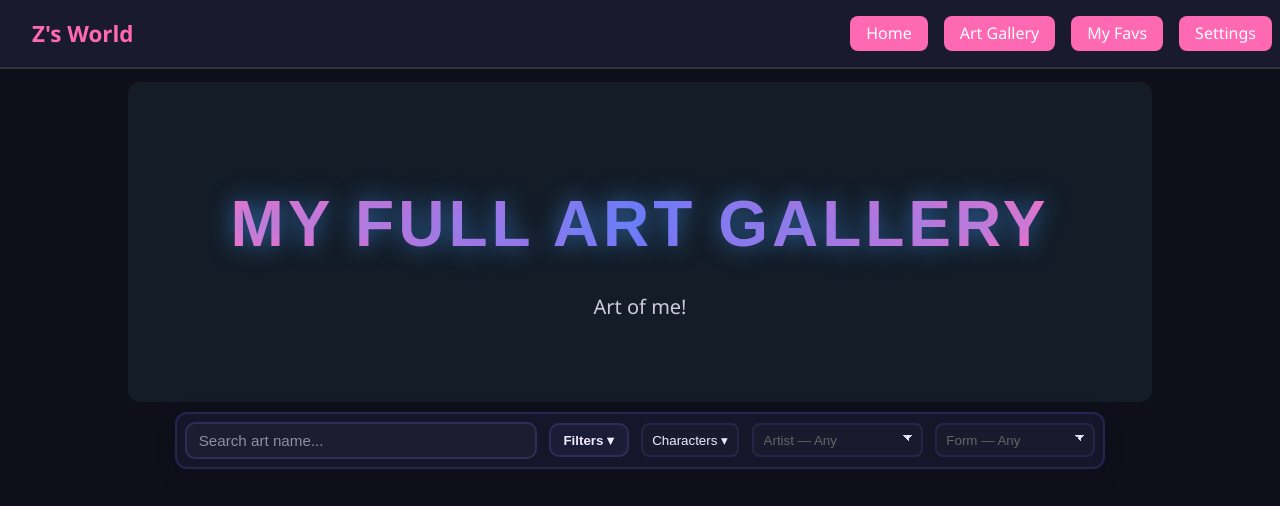
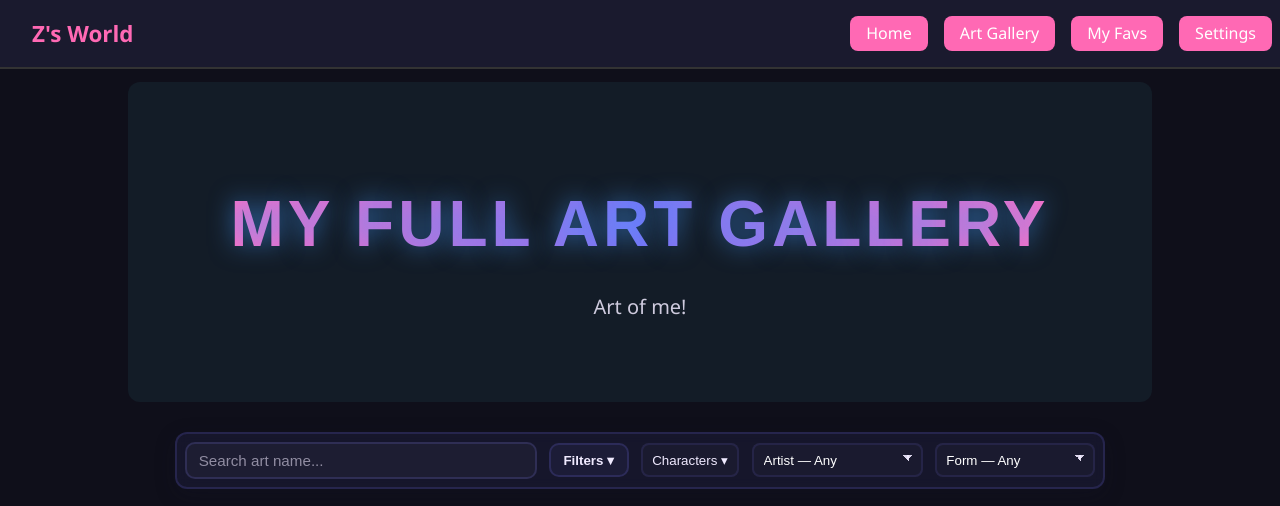
Before and after one commit to zcraftelite9495/ZsFursonaSite, a Flask app: page /library in a window 1280 px wide. Shown: the top 506 px of the page. Run offline with Flask 3, Linux system fonts and the light colour scheme; some libraries are stand-ins or nearby versions; some web fonts are replaced.

Commit message:
Commit 33 - Changed Spacing on Library Page

```diff
--- a/static/css/style.css
+++ b/static/css/style.css
@@ -982,10 +982,14 @@ input:checked + .slider::before {
 
 .gallery-select, .gallery-select-compact {
     background: rgba(255,255,255,0.02);
-    color: #656565;
+    color: #ffffff;
     border: 2px solid rgba(120,115,245,0.12);
     border-radius: 8px;
     padding: 0.45rem 0.6rem;
+}
+
+.gallery-select:hover, .gallery-select-compact:hover {
+    color: #000000;
 }
 
 /* compact select */
--- a/templates/library.html
+++ b/templates/library.html
@@ -19,7 +19,7 @@
             <p class="gallery-page-subtitle">Art of me!</p>
         </header>
 
-        <div class="gallery-menubar-wrapper">
+        <div class="gallery-menubar-wrapper" style="margin-bottom: 20px; margin-top: 20px;">
             <div class="gallery-menubar">
                 <!-- Search -->
                 <div class="gallery-item gallery-search">
@@ -90,7 +90,7 @@
                 </div>
             </div>
         </div>
-        <div class="gallery" id="gallery" style="margin-top: 30px"></div>
+        <div class="gallery" id="gallery"></div>
     </div>
 
     {% include 'viewer.html' %}
```
